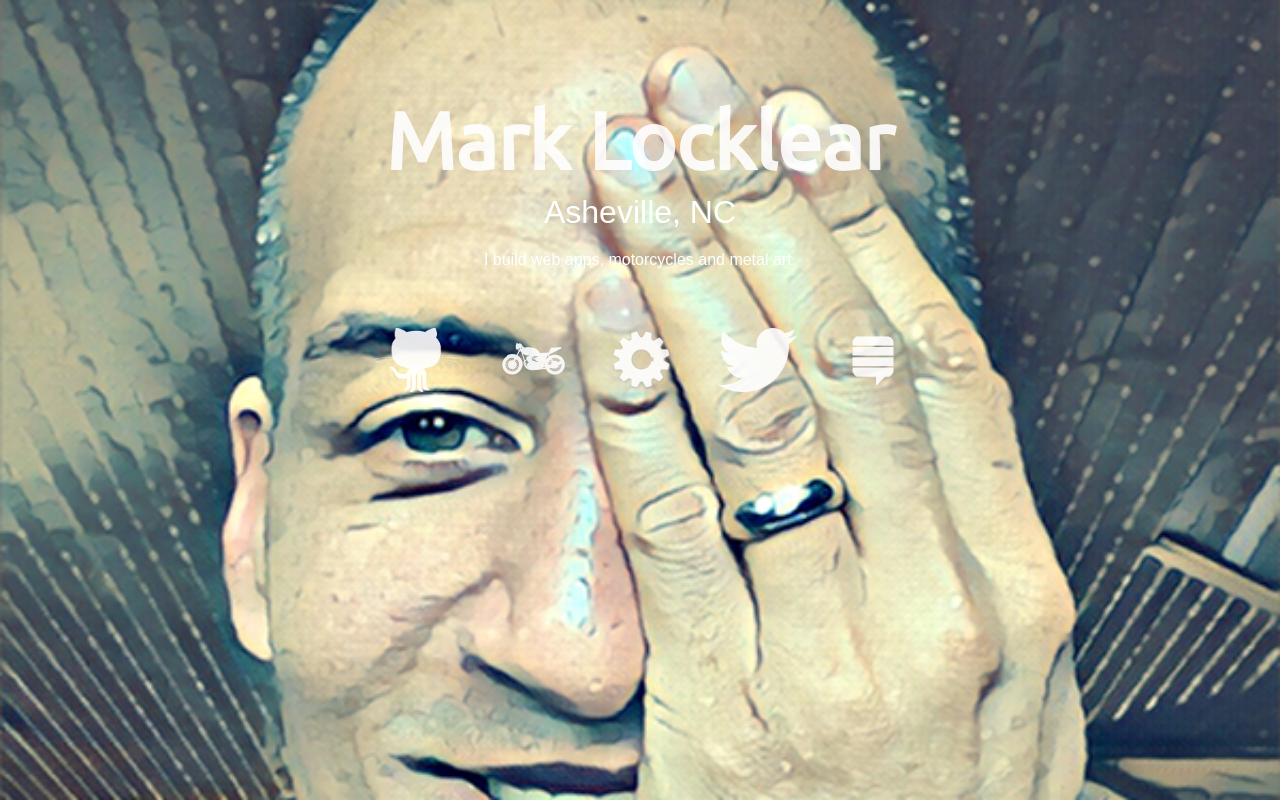
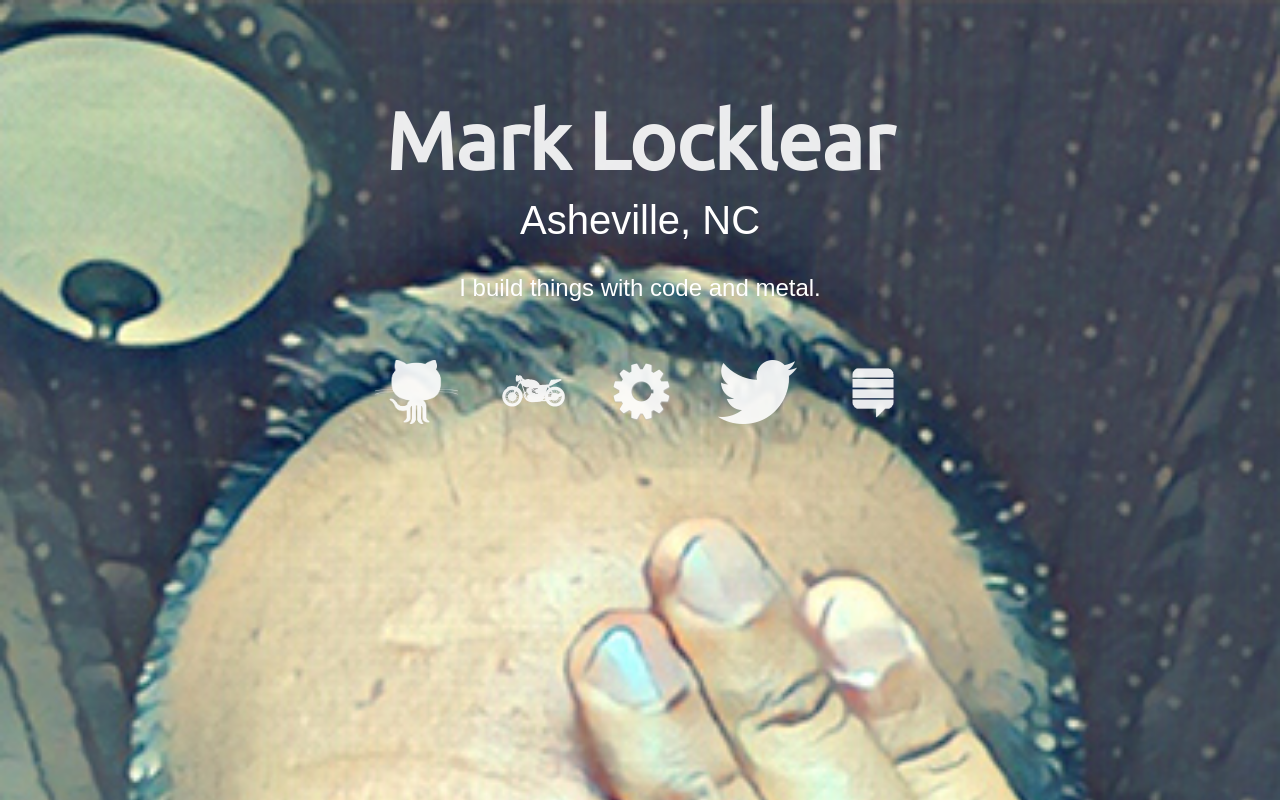
Before and after one commit to marklocklear/marklocklear.github.io, a plain HTML site: page index.html in a window 1280 px wide. Drawn offline with Linux system fonts and the light colour scheme; a web font is replaced by a local one.

Commit message:
fix bg image

```diff
--- a/index.html
+++ b/index.html
@@ -18,7 +18,7 @@
         <p>Asheville, NC</p>
       </div>
       <div class='blurb'>
-        <p>I build web apps, motorcycles and metal art.</p>
+        <p>I build things with code and metal.</p>
       </div>
 
       <div class='icons'>
--- a/styles/style.css
+++ b/styles/style.css
@@ -1,9 +1,9 @@
 body {
-  background-image: url('../images/me_2017.png');
+  background-image: url('../images/me_horz.jpg');
   background-size: cover;
   background-repeat: no-repeat;
 }
-
+@media screen and (orientation:portrait) { background-image: url('../images/me_2017.jpg'); }
 .content {
   min-height: 500px;
   margin: 100px auto 100px auto;
@@ -21,7 +21,7 @@ body {
 
 .location {
   font-family: 'Droid Sans', sans-serif;
-  font-size: 2em;
+  font-size: 2.5em;
   margin-top: .5em;
   text-align: center;
 }
@@ -56,7 +56,7 @@ body {
 
 .blurb {
   font-family: 'Droid Sans', sans-serif;
-  font-size: 1em;
+  font-size: 1.5em;
   margin-top: 1.5em;
   text-align: center;
 }
```
Also changed, not shown: images/me_horz.jpg (added), 1 other file.
